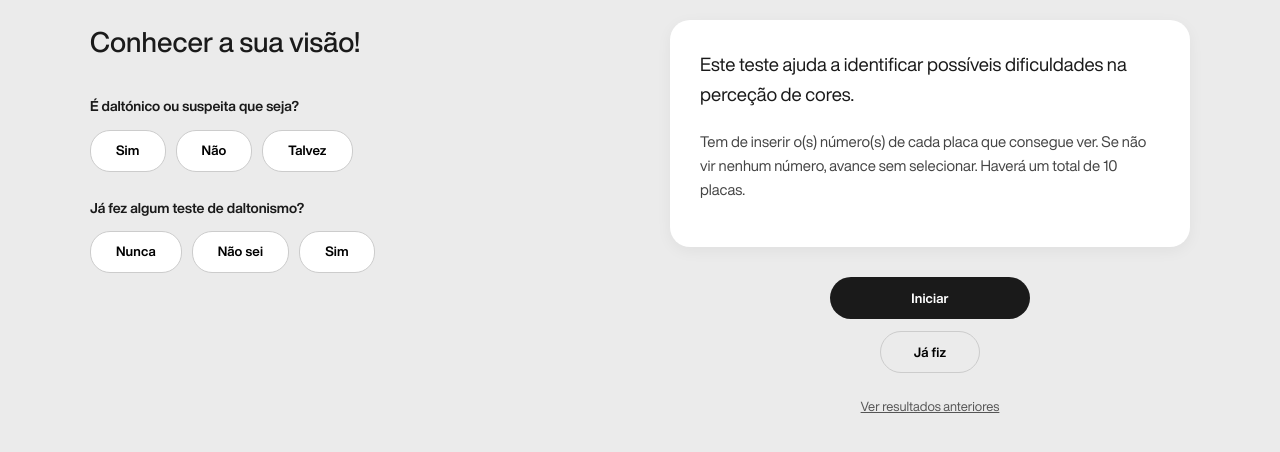
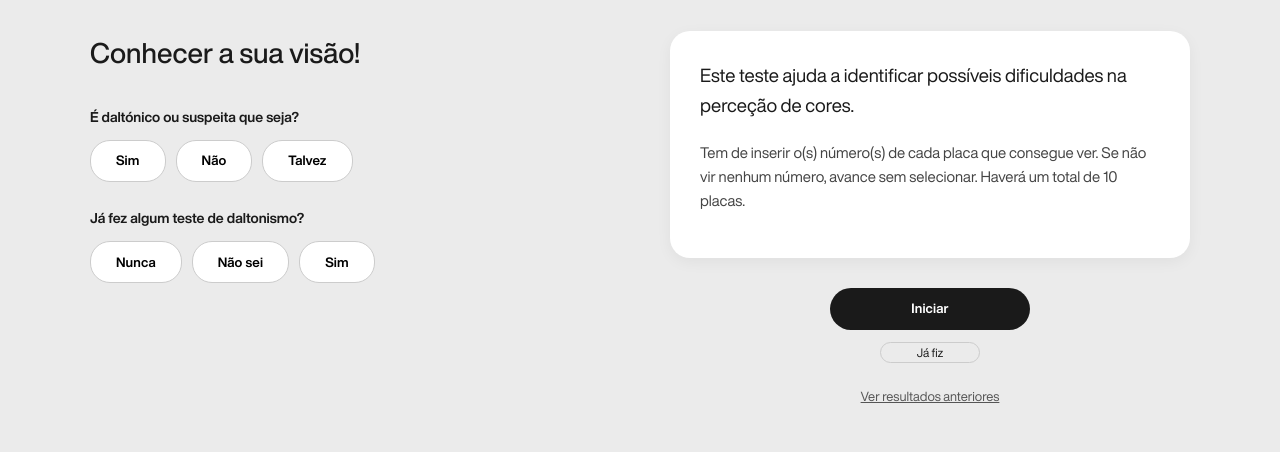
Before and after one commit to Afonsso/Projeto-ll---Interdisciplinar, a website: page html/teste_daltonismo.html in a window 1280 px wide. Shown: the part 234-686 px from the top of the page. Drawn offline with Linux system fonts and the light colour scheme.

Commit message:
Chore: Finalização da página de testes de Ishihara

```diff
--- a/css/teste_daltonismo.css
+++ b/css/teste_daltonismo.css
@@ -377,6 +377,9 @@
 .btn-already:hover {
     background: rgba(0,0,0,0.05);
 }
+#already-did-btn {
+    font-size: 12px;
+}
 
 .history-link {
     color: #555;
--- a/html/teste_daltonismo.html
+++ b/html/teste_daltonismo.html
@@ -59,7 +59,7 @@
 
                     <div class="intro-actions">
                         <button class="btn-start" id="start-quiz-btn">Iniciar</button>
-                        <button class="btn-already" id="already-did-btn">Já fiz</button>
+                        <a class="btn-already" id="already-did-btn" href="Home.html">Já fiz</a>
                     </div>
 
                     <div style="text-align: center; margin-top: 20px;">
```
